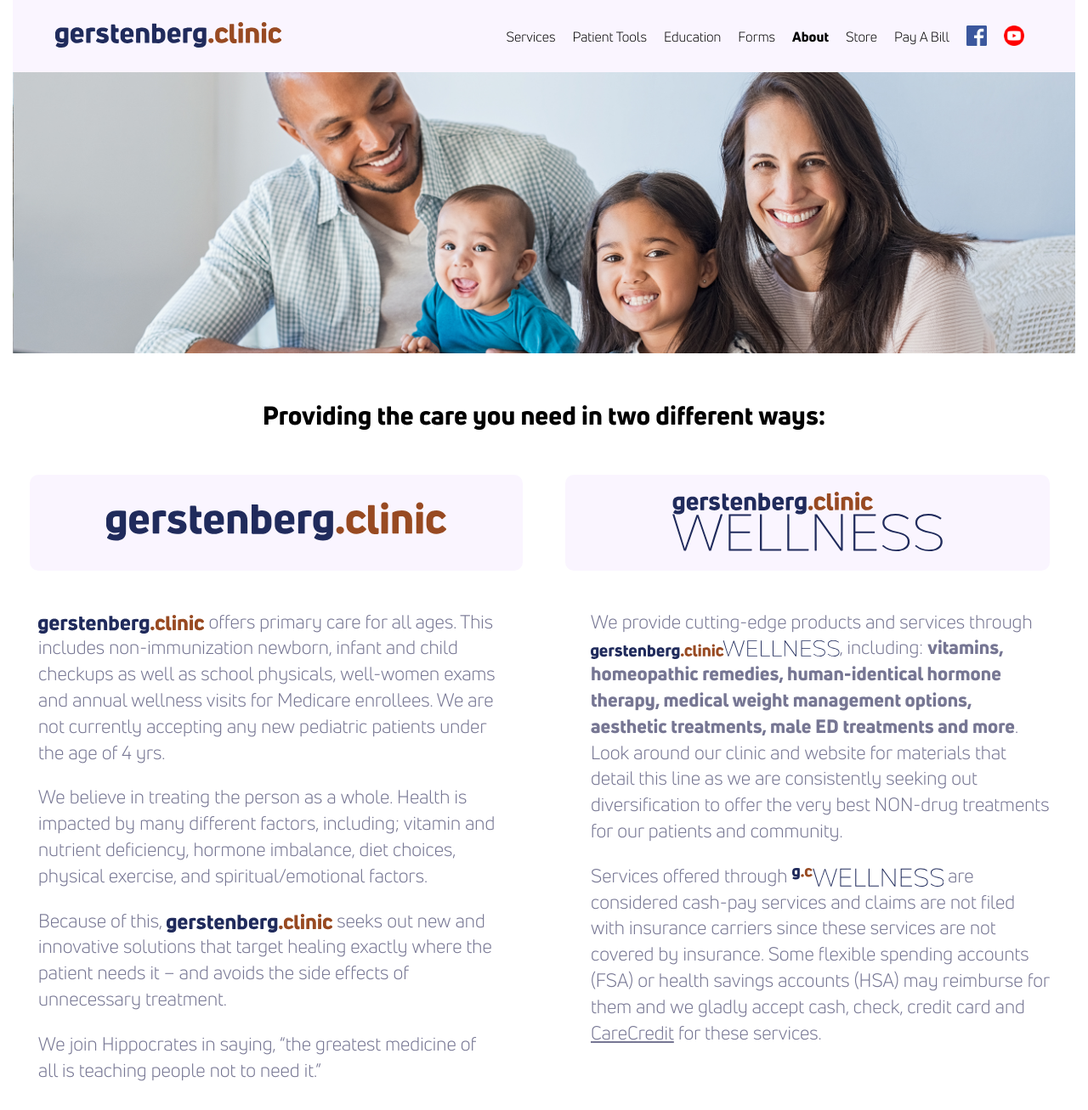
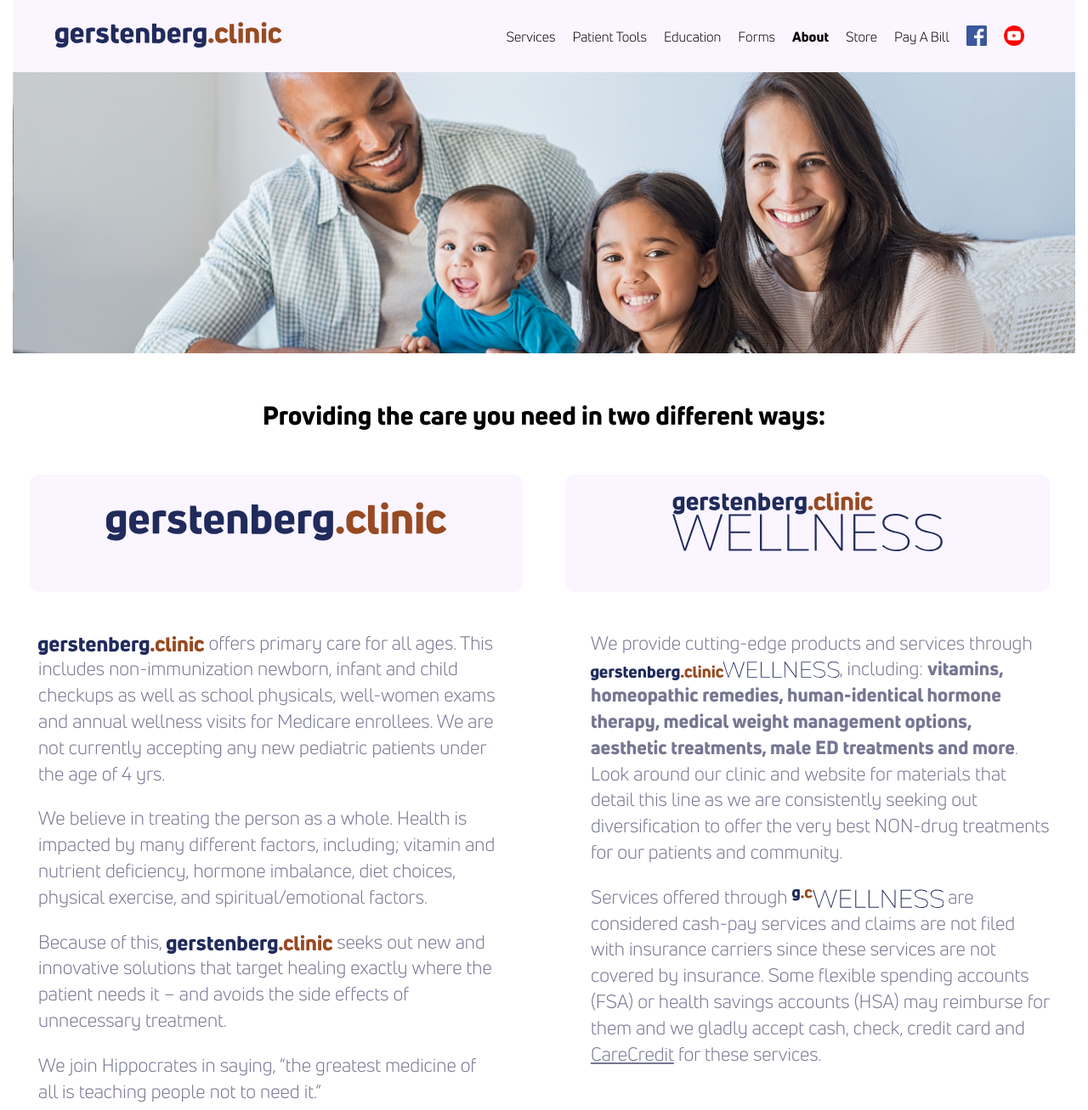
Before and after one commit to theneverwoods/gerstenberg.clinic, a Jekyll site: the page built from about.html, in a window 1280 px wide. Shown: the top 1307 px of the page at 85% size. Built offline with Jekyll 4.4.1, drawn with Linux system fonts in a browser that asks for light colours; grey boxes are pictures that could not be loaded.

Commit message:
Update about.scss

```diff
--- a/css/about.scss
+++ b/css/about.scss
@@ -19,6 +19,7 @@ h1.hero-tagline {
     text-align: center;
     padding: 2rem 5rem;
     margin-bottom: 4.5rem;
+    padding-bottom: 4.5rem;
 
     svg {
       display: inline-block;
```
